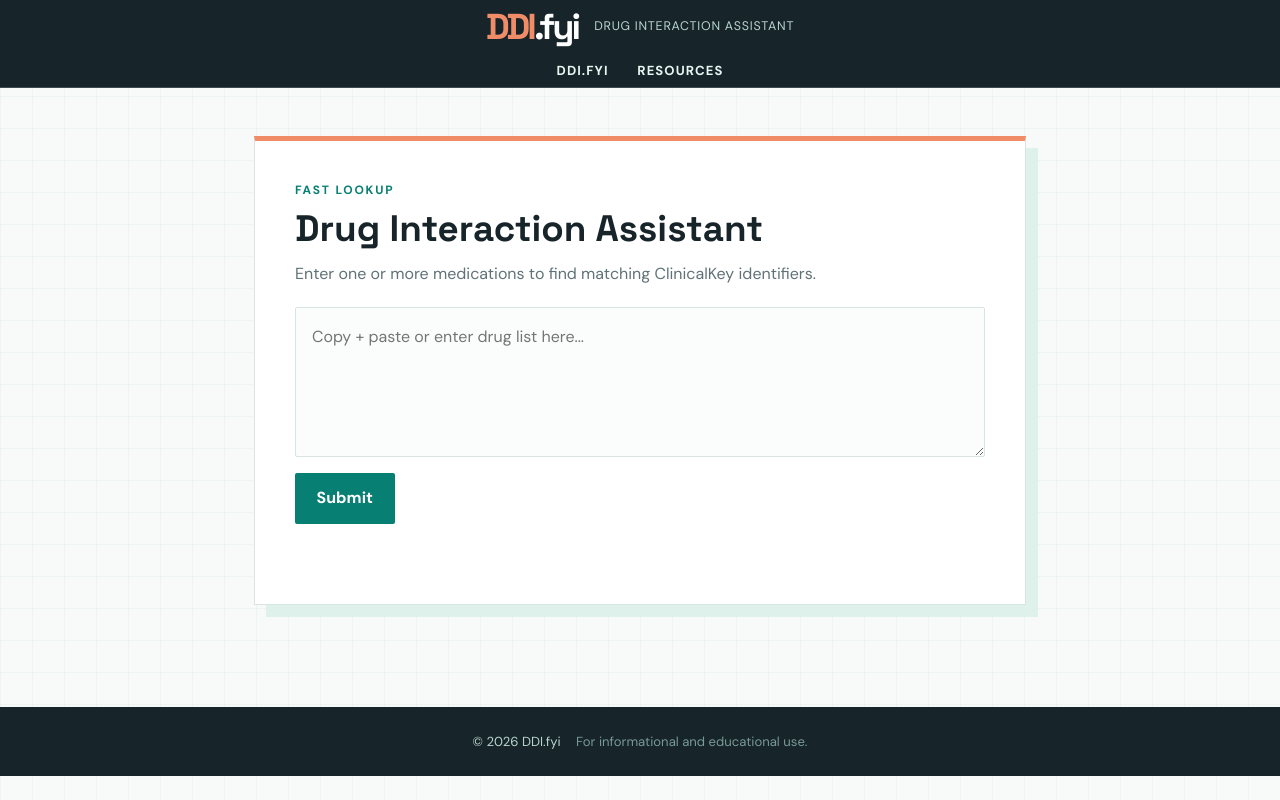
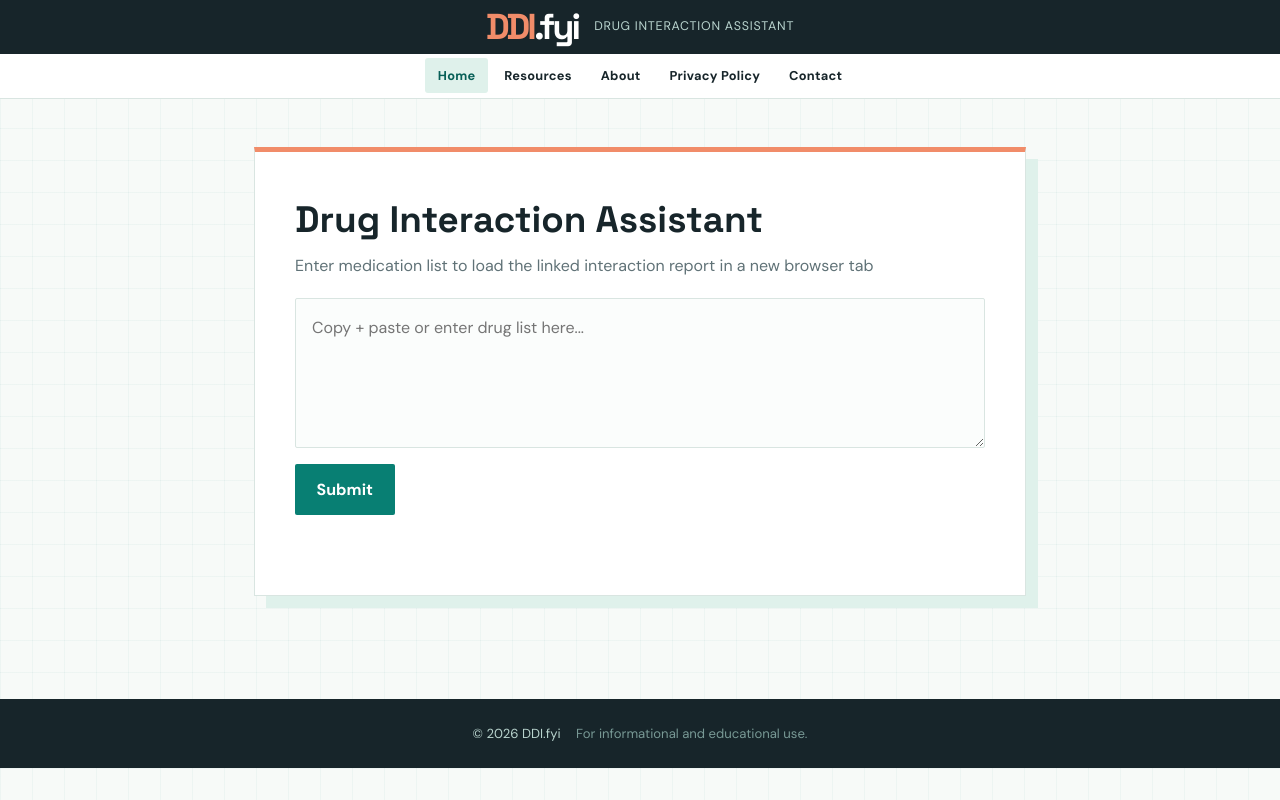
Before and after one commit to brenbil112/MyBestPhriend, a plain HTML site: page index.html in a window 1280 px wide. Drawn offline with Linux system fonts and the light colour scheme.

Commit message:
Modernize home navigation and assistant copy

```diff
--- a/index.html
+++ b/index.html
@@ -17,16 +17,18 @@
 
     <nav class="main-nav">
       <ul>
-        <li><a href="index.html" aria-current="page">DDI.fyi</a></li>
+        <li><a href="index.html" aria-current="page">Home</a></li>
         <li><a href="pages/ResourceLinks.html">Resources</a></li>
+        <li><a href="pages/About.html#about">About</a></li>
+        <li><a href="pages/About.html#privacy-policy">Privacy Policy</a></li>
+        <li><a href="pages/About.html#contact">Contact</a></li>
       </ul>
     </nav>
 
     <main class="content assistant-content">
       <div id="container" class="assistant-panel">
-        <p class="eyebrow">Fast lookup</p>
         <h2>Drug Interaction Assistant</h2>
-        <p class="panel-intro">Enter one or more medications to find matching ClinicalKey identifiers.</p>
+        <p class="panel-intro">Enter medication list to load the linked interaction report in a new browser tab</p>
         <textarea id="input-box" placeholder="Copy + paste or enter drug list here..."></textarea>
         <button id="submit-button">Submit</button>
         <ul id="match-list"></ul>
--- a/styles.css
+++ b/styles.css
@@ -66,30 +66,42 @@ body::before {
 }
 
 .main-nav {
-  border-bottom: 1px solid rgba(217, 229, 225, .2);
-  background: var(--ink);
+  border-bottom: 1px solid var(--line);
+  background: var(--panel);
 }
 
 .main-nav ul {
   display: flex;
+  flex-wrap: wrap;
   justify-content: center;
+  gap: .2rem;
+  max-width: 1120px;
+  margin: 0 auto;
+  padding: .3rem 1rem;
   list-style: none;
 }
 
 .main-nav a {
   display: block;
-  padding: .4rem .9rem;
-  color: #e9f5f1;
-  font-size: .82rem;
+  padding: .45rem .8rem;
+  border-radius: 3px;
+  color: var(--ink);
+  font-size: .8rem;
   font-weight: 700;
-  letter-spacing: .08em;
+  letter-spacing: .02em;
   text-decoration: none;
-  text-transform: uppercase;
+  transition: color .15s ease, background-color .15s ease;
 }
 
 .main-nav a:hover,
 .main-nav a:focus-visible {
-  color: var(--coral);
+  color: var(--teal-dark);
+  background: var(--mint);
+}
+
+.main-nav a[aria-current="page"] {
+  color: var(--teal-dark);
+  background: var(--mint);
 }
 
 .content {
```
